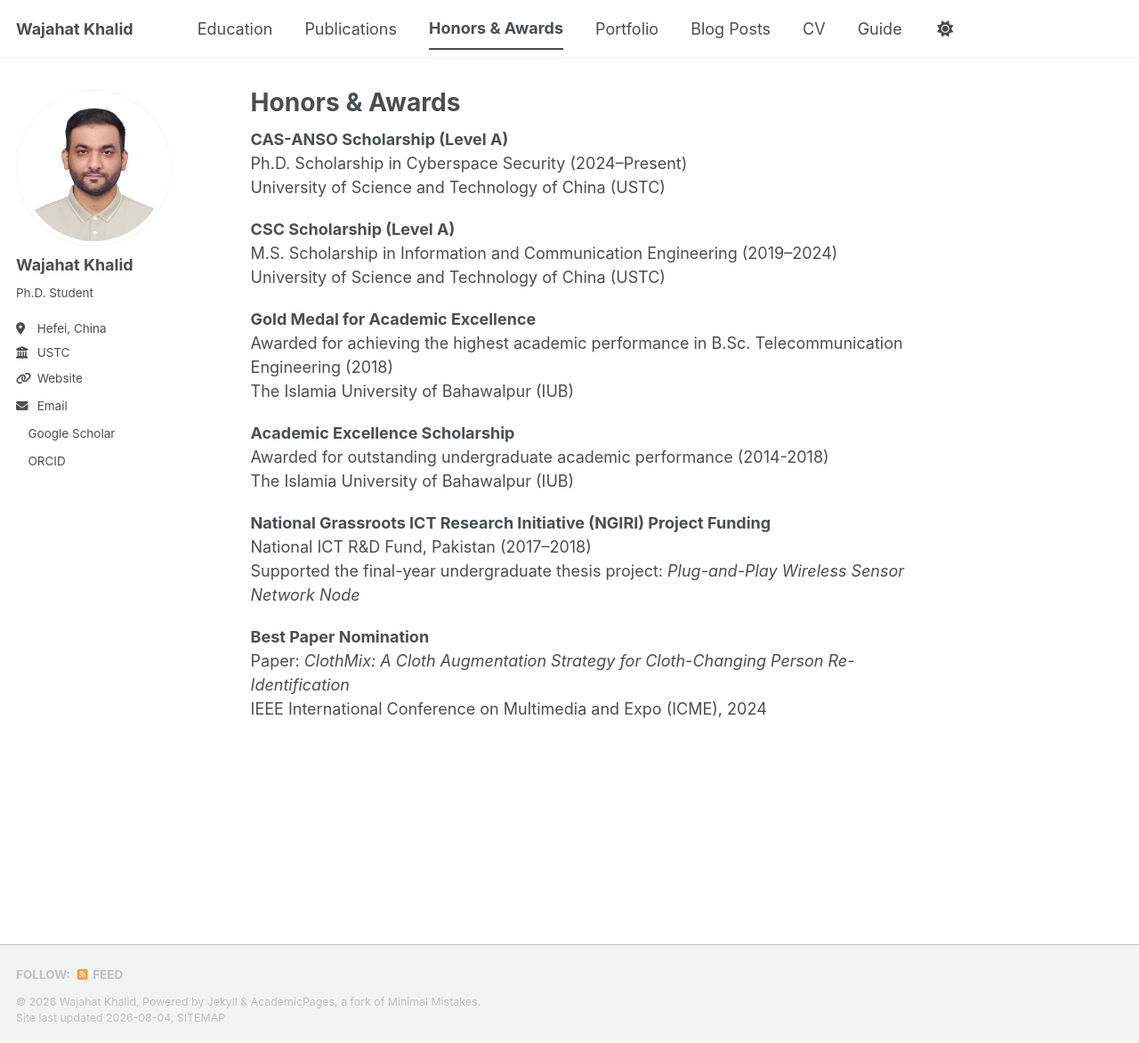
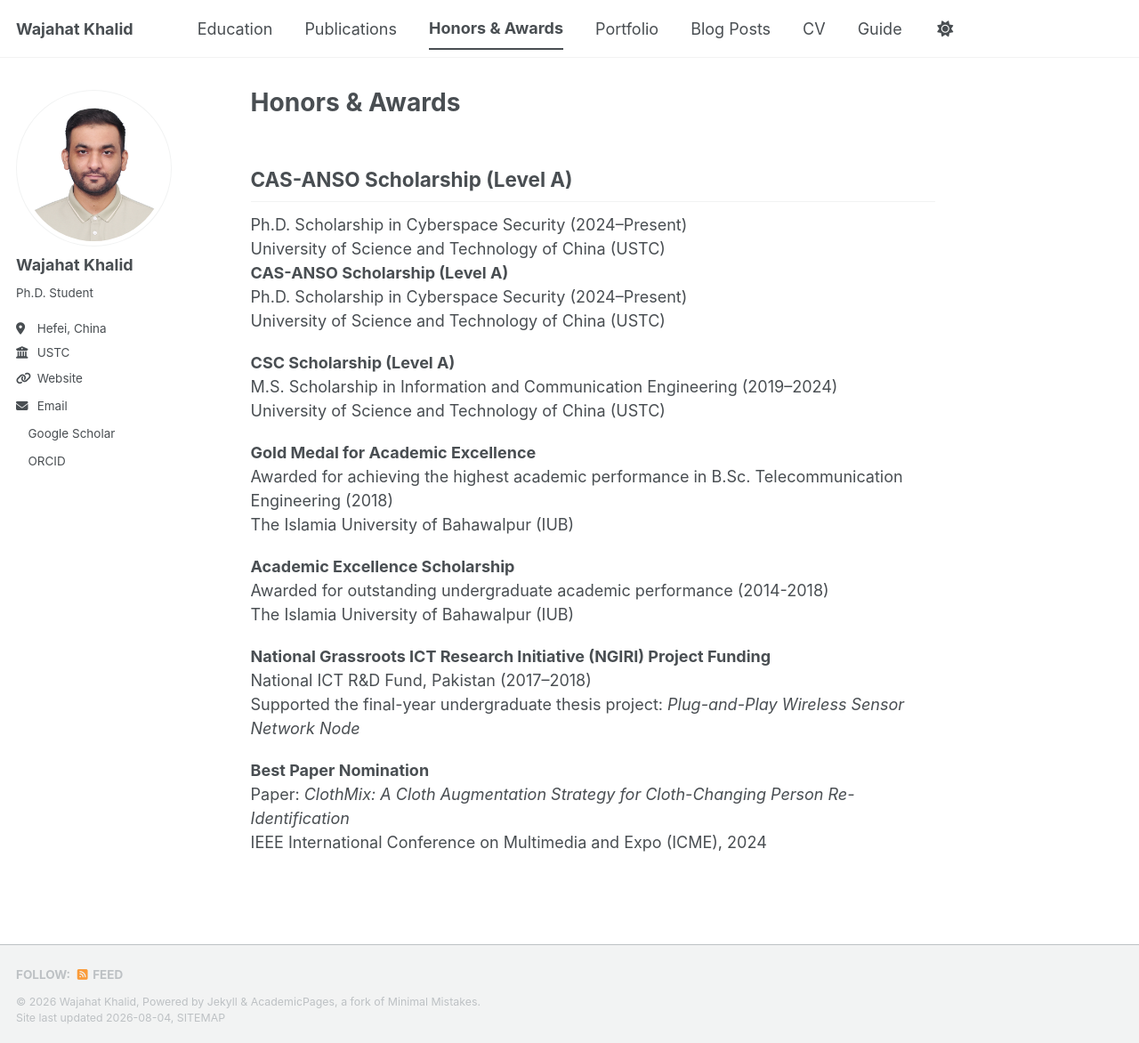
Before and after one commit to Mr-WajahatKhalid/Mr-WajahatKhalid.github.io, a Jekyll site: the page built from _pages/honors.md, in a window 1280 px wide and 1172 px high. Shown: the whole window at 89% size. Built offline with Jekyll 4.4.1, drawn with Linux system fonts in a browser that asks for light colours; a style sheet for code colours, icons or effects is not loaded.

Commit message:
Update honors.md

```diff
--- a/_pages/honors.md
+++ b/_pages/honors.md
@@ -5,6 +5,11 @@ permalink: /honors/
 author_profile: true
 ---
 
+
+## CAS-ANSO Scholarship (Level A)
+<div class="publication">
+Ph.D. Scholarship in Cyberspace Security (2024–Present)<br>
+University of Science and Technology of China (USTC)<br>
 
 
 <div class="publication">
```
